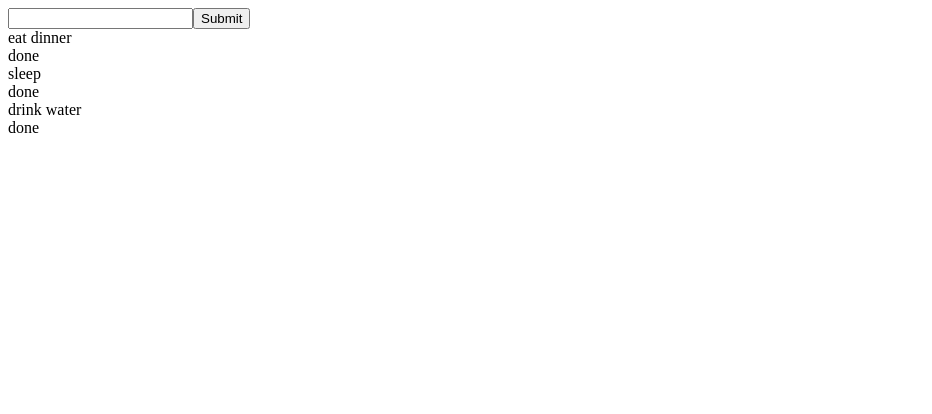
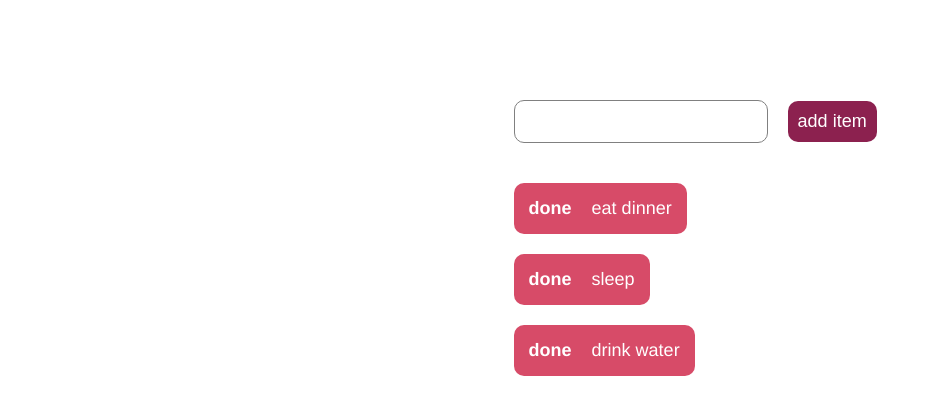
Before and after one commit to amy-chiu/to-do-backbone, a website: page index.html in a window 1280 px wide. Shown: the whole page, without its empty margins (0-932 px from the left). Drawn offline with Linux system fonts and the light colour scheme.

Commit message:
Add styling

```diff
--- a/index.html
+++ b/index.html
@@ -1,5 +1,8 @@
 <!DOCTYPE html>
 <html>
+  <head>
+    <link rel="stylesheet" type="text/css" href="style.css">
+  </head>
   <body>
     <!-- Scripts may be placed anywhere on a page. But FYI, they block rendering of elements
      below them until after the scripts load-->
--- /dev/null
+++ b/style.css
@@ -0,0 +1,63 @@
+* {
+  box-sizing: border-box;
+}
+
+body {
+  font-family: Helvetica, sans-serif;
+  font-size: 18px;
+}
+
+.form {
+  margin: 100px 0 40px 40%;
+}
+
+input {
+
+}
+.input-value {
+  border: 1px solid gray;
+}
+
+.input-value, .submit {
+  border-radius: 10px;
+  font-size: 18px;
+  padding: 10px;
+}
+
+.submit {
+  background-color: #8C214F;
+  border-width: 0;
+  color: #fff;
+  cursor: pointer;
+  margin-left: 20px;
+}
+
+/*.submit:hover {
+  background-color: ;
+}*/
+
+.todo-item {
+  background-color: #D74B68;
+  border-radius: 10px;
+  border-width: 0;
+  color: #fff;
+  display: inline-block;
+  margin-bottom: 20px;
+  margin-left: 40%;
+  padding: 15px;
+}
+
+.todo-title {
+  display: inline;
+}
+
+.todo-done {
+  display: inline;
+  font-weight: bold;
+  margin-right: 20px;
+}
+
+.todo-done:hover {
+  color: white;
+  cursor: pointer;
+}
--- a/todo.js
+++ b/todo.js
@@ -25,7 +25,7 @@ $(document).ready( function() {
   // toggle done state
 
   var TodoView = Backbone.View.extend({
-    template: _.template('<div class="todo-item"><div class="todo-title"><%- title %></div><div class="todo-done"><%- done %></div>'),
+    template: _.template('<div class="todo-item"><div class="todo-done"><%- done %></div><div class="todo-title"><%- title %></div></div>'),
 
     initialize: function() {
       this.model.on('change', this.render, this); //anytime there is a change on the model, rerender. you can also set it to all and it will detect anything
@@ -54,7 +54,7 @@ $(document).ready( function() {
   });
 
   var InputView = Backbone.View.extend({
-    el: '<div><input type="text" class="input-value"></input><input type="submit" class="submit"></input></div>',
+    el: '<div class ="form"><input type="text" class="input-value"></input><button type="submit" class="submit">add item</button></div>',
 
     events: {
       'click .submit': 'captureValue'
```
